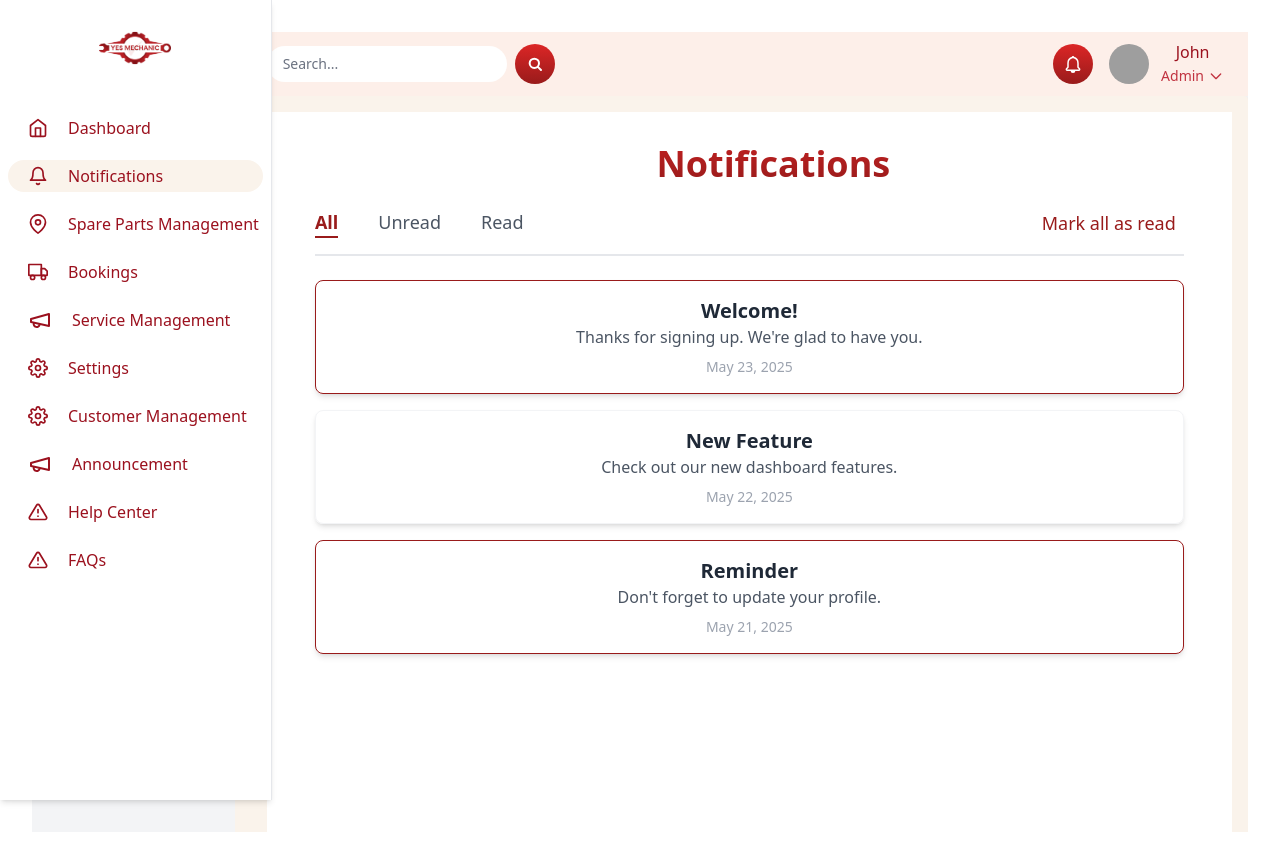
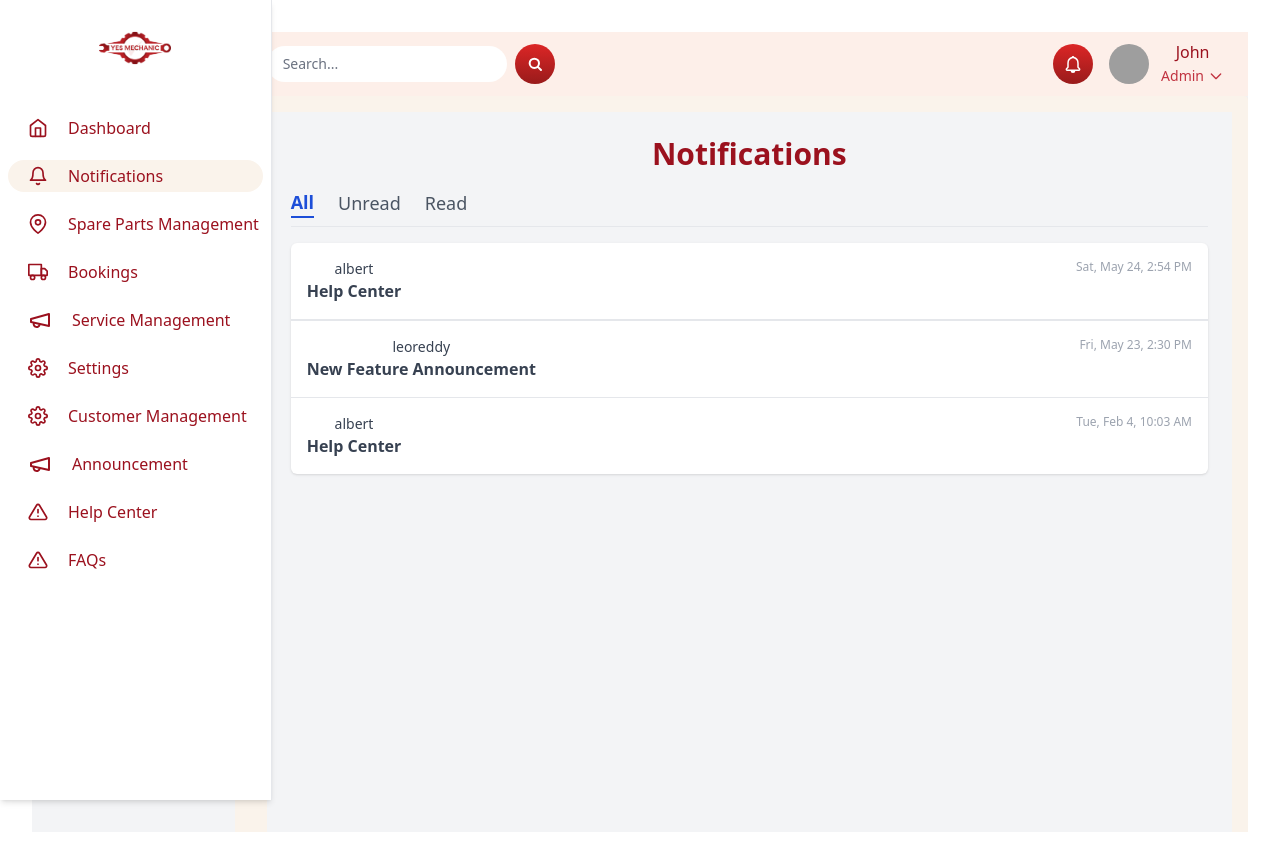
Before and after one commit to SMS-ReactAdminPannel/smsreactpartnerpannel, a React (Vite) app: page /notifications in a window 1280 px wide. Built offline with nearby package versions, Linux system fonts and the light colour scheme; grey boxes are pictures that could not be loaded.

Commit message:
Notificationupdate

```diff
--- a/src/pages/HelpCenter/HelpCenter.tsx
+++ b/src/pages/HelpCenter/HelpCenter.tsx
@@ -80,7 +80,7 @@ const HelpCenter: React.FC = () => {
   };
 
   return (
-    <div className="h-screen  bg-green-50 flex flex-col items-center px-4 py-12 overflow-auto">
+    <div className="h-screen  bg-green-50 flex flex-col items-center px-4 py-12">
       <header className="w-full  text-center mb-8">
         <h1 className="text-4xl font-bold text-gray-800 pt-10">How can we help</h1>
         <div className="mt-4 flex items-center justify-center pt-8 pb-10 gap-2 max-w-md mx-auto">
--- a/src/pages/Notificationspages/NotificationsPage.tsx
+++ b/src/pages/Notificationspages/NotificationsPage.tsx
@@ -1,104 +1,116 @@
 import { useState } from "react";
 
-type Notification = {
+type MailItem = {
   id: number;
-  title: string;
-  message: string;
-  date: string;
-  read: boolean;
+  sender: string;
+  subject: string;
+  preview: string;
+  fullMessage: string;
+  time: string;
+  unread: boolean;
 };
 
-const notifications: Notification[] = [
+const mails: MailItem[] = [
   {
     id: 1,
-    title: "Welcome!",
-    message: "Thanks for signing up. We're glad to have you.",
-    date: "May 23, 2025",
-    read: false,
+    sender: "albert",
+    subject: "Help Center",
+    preview: "Welcome to Help Center",
+    fullMessage:
+      "Dear User,\n\nHere is the full message from the help center. It includes detailed guidance on importing React components, managing state, and more...\n\nBest regards,\nHelp Center Team",
+    time: "Sat, May 24, 2:54 PM",
+    unread: true,
   },
   {
     id: 2,
-    title: "New Feature",
-    message: "Check out our new dashboard features.",
-    date: "May 22, 2025",
-    read: true,
+    sender: "leoreddy",
+    subject: "New Feature Announcement",
+    preview: "We’ve just added new dashboard features...",
+    fullMessage:
+      "Hi there,\n\nThe dashboard now includes analytics, customizable widgets, and faster performance. Visit the updates page for more details.\n\nCheers,\nThe Product Team",
+    time: "Fri, May 23, 2:30 PM",
+    unread: true,
   },
   {
     id: 3,
-    title: "Reminder",
-    message: "Don't forget to update your profile.",
-    date: "May 21, 2025",
-    read: false,
+    sender: "albert",
+    subject: "Help Center",
+    preview: "Welcome to Help Center",
+    fullMessage:
+      "Dear User,\n\nHere is another copy of the Help Center message. It includes detailed guidance on importing React components, managing state, and more...\n\nThanks,\nSupport Team",
+    time: "Tue, Feb 4, 10:03 AM",
+    unread: true,
   },
 ];
 
-function NotificationsPage() {
-  const [filter, setFilter] = useState<"all" | "read" | "unread">("all");
+export default function MailNotifications() {
+  const [selectedMail, setSelectedMail] = useState<MailItem | null>(null);
+  const [filter, setFilter] = useState<"all" | "unread" | "read">("all");
 
-  const filteredNotifications = notifications.filter((n) => {
-    if (filter === "all") return true;
-    if (filter === "read") return n.read;
-    if (filter === "unread") return !n.read;
-  });
+  const filtered = mails.filter((m) =>
+    filter === "all" ? true : filter === "unread" ? m.unread : !m.unread
+  );
 
   return (
-    <div className="bg-white min-h-screen">
-      <h2 className="text-4xl font-bold pt-8 pl-12 bg-gradient-to-r from-red-600 to-red-800 text-transparent bg-clip-text">
-        Notifications
-      </h2>
+    <div className="bg-gray-100 min-h-screen p-6">
+      <h1 className="text-3xl text-[#9b111e] font-bold mb-4">Notifications</h1>
 
-      <div className="pt-6">
-        <div className="w-[90%] mx-auto border-b-2 flex justify-between pb-4">
-          <div className="flex flex-row gap-10 cursor-pointer">
-            <p
-              onClick={() => setFilter("all")}
-              className={`text-lg ${
-                filter === "all" ? "text-red-800 border-b-2 border-red-800 font-semibold" : "text-gray-600"
+      {!selectedMail ? (
+        <>
+          <div className="flex gap-6 border-b pb-2 mb-4">
+            {["all", "unread", "read"].map((f) => (
+              <button
+                key={f}
+                onClick={() => setFilter(f as any)}
+                className={`capitalize text-lg ${
+                  filter === f
+                    ? "text-blue-700 font-semibold border-b-2 border-blue-700"
+                    : "text-gray-600"
                 }`}
               >
-              All
-            </p>
-            <p
-              onClick={() => setFilter("unread")}
-              className={`text-lg ${
-                filter === "unread" ? "text-red-800 border-b-2 border-red-800 font-semibold" : "text-gray-600"
-              }`}
-            >
-              Unread
-            </p>
-            <p
-              onClick={() => setFilter("read")}
-              className={`text-lg ${
-                filter === "read" ? "text-red-800 border-b-2 border-red-800 font-semibold" : "text-gray-600"
-              }`}
-            >
-              Read
-            </p>
-          </div>
-          <button className="text-red-800 text-lg pr-2">
-            Mark all as read
+                {f}
               </button>
+            ))}
           </div>
 
-        <div className="w-[90%] mx-auto pt-6 space-y-4">
-          {filteredNotifications.map((notification) => (
+          <div className="bg-white rounded-md shadow divide-y">
+            {filtered.map((mail) => (
               <div
-              key={notification.id}
-              className={`p-4 rounded-lg shadow-md border ${
-                notification.read ? "border-gray-100" : "border-red-800"
-              }`}
+                key={mail.id}
+                onClick={() => setSelectedMail(mail)}
+                className="cursor-pointer flex justify-between p-4 hover:bg-gray-50"
               >
-              <h3 className="text-xl font-semibold text-gray-800">
-                {notification.title}
-              </h3>
-              <p className="text-gray-600">{notification.message}</p>
-              <p className="text-sm text-gray-400 mt-2">{notification.date}</p>
+                <div className="flex flex-col text-gray-700">
+                  <p className="text-sm">{mail.sender}</p>
+                  <p className="font-semibold">{mail.subject}</p>
+                </div>
+                <span className="text-xs text-gray-400">{mail.time}</span>
               </div>
             ))}
           </div>
+        </>
+      ) : (
+        <div className="bg-white rounded-md shadow p-6">
+          <button
+            onClick={() => setSelectedMail(null)}
+            className="text-blue-600 text-sm mb-4"
+          >
+            ← Back
+          </button>
+          <div className="mb-4 border-b pb-2">
+            <p className="text-sm text-gray-500">
+              <strong>From:</strong> {selectedMail.sender}
+            </p>
+            <p className="text-sm text-gray-500">
+              <strong>Subject:</strong> {selectedMail.subject}
+            </p>
+            <p className="text-xs text-gray-400">
+              <strong>Date:</strong> {selectedMail.time}
+            </p>
           </div>
+          <pre className="text-gray-700 whitespace-pre-wrap">{selectedMail.fullMessage}</pre>
+        </div>
+      )}
     </div>
   );
 }
-
-export default NotificationsPage;
```
Lines whose indentation alone changed are shown as unchanged.
